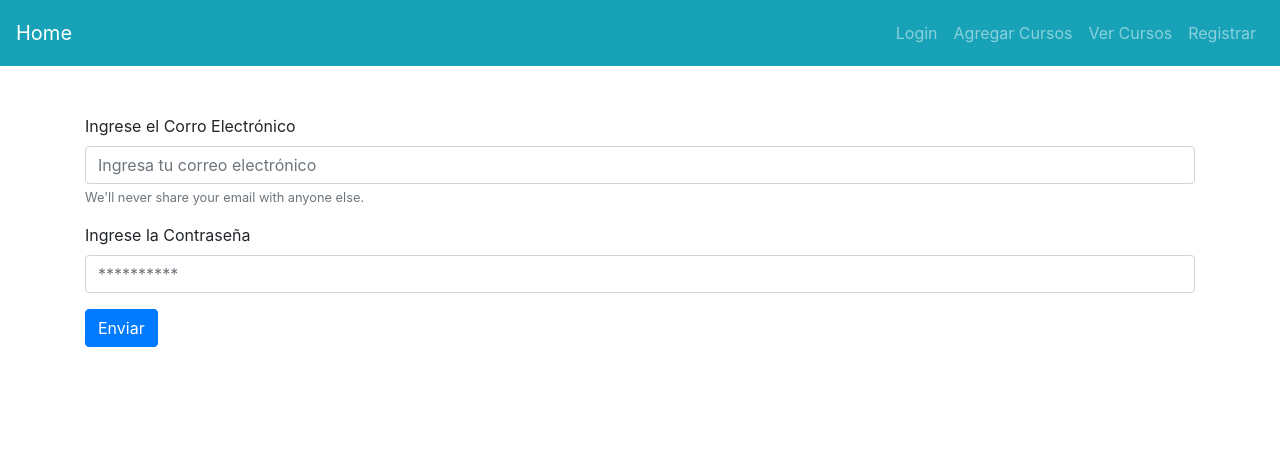
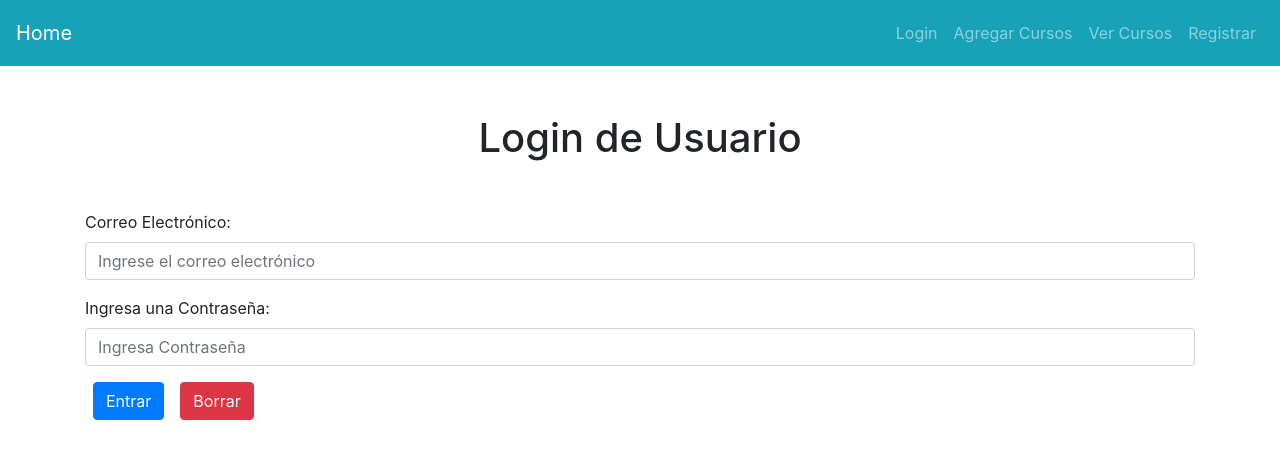
Before and after one commit to JuanDuran85/Martes_AppTodo, a Vue app: page /login in a window 1280 px wide. Shown: the top 458 px of the page. Built offline with nearby package versions, Linux system fonts and the light colour scheme.

Commit message:
cambios en registro

```diff
--- a/src/views/Login.vue
+++ b/src/views/Login.vue
@@ -1,20 +1,23 @@
 <template>
   <div class="mt-5">
-    <form class="mt-4">
+    <h1 class="text-center my-5">Login de Usuario</h1>
+
+    <b-form @submit.prevent="login" @reset="onReset">
       <div class="alert alert-danger" role="alert" v-show="error">
         {{error}}
       </div>
-      <div class="form-group">
-        <label for="exampleInputEmail1">Ingrese el Corro Electrónico</label>
-        <input type="email" class="form-control" aria-describedby="emailHelp" placeholder="Ingresa tu correo electrónico" v-model="correo">
-        <small id="emailHelp" class="form-text text-muted">We'll never share your email with anyone else.</small>
-      </div>
-      <div class="form-group">
-        <label for="exampleInputPassword1">Ingrese la Contraseña</label>
-        <input type="password" class="form-control" placeholder="**********" v-model="clave">
-      </div>
-      <button type="submit" class="btn btn-primary">Enviar</button>
-    </form>
+    <!-- correo -->
+      <b-form-group id="input-group-1" label="Correo Electrónico:" label-for="input-2">
+        <b-form-input id="input-2" v-model="email" type="email" required placeholder="Ingrese el correo electrónico"></b-form-input>
+      </b-form-group>
+    <!-- claves -->
+      <b-form-group id="input-group-2" label="Ingresa una Contraseña:" label-for="input-3">
+        <b-form-input id="input-3" v-model="clave" type="password" required placeholder="Ingresa Contraseña"></b-form-input>
+      </b-form-group>
+    <!-- botones -->
+      <b-button type="submit" variant="primary" class="mx-2">Entrar</b-button>
+      <b-button type="reset" variant="danger" class="mx-2">Borrar</b-button>
+    </b-form>
   </div>
 </template>
 
@@ -23,10 +26,18 @@ export default {
   name: 'Login',
   data() {
     return {
-      correo: '',
+      email: '',
       clave: '',
       error: ''
     }
   },
+  methods: {
+    login() {
+      console.log("login")
+    },
+    onReset(){
+      console.log("reset")
+    }
+  },
 }
 </script>
--- a/src/views/Registro.vue
+++ b/src/views/Registro.vue
@@ -2,34 +2,38 @@
   <div>
     <h1 class="text-center my-5">Registro de Usuario</h1>
 
-    <b-form @submit.prevent="onSubmit" @reset="onReset">
-
+    <b-form @submit.prevent="registro" @reset="onReset">
+    <div class="alert alert-danger" role="alert" v-show="error[0]" v-for="(item, index) in error" :key="index">
+        {{item}}
+      </div>
     <!-- correo -->
       <b-form-group id="input-group-1" label="Correo Electrónico:" label-for="input-1" description="Nunca compartiremos tu correo electrónico">
-        <b-form-input id="input-1" v-model="email" type="email" required placeholder="Ingrese el correo electrónico"></b-form-input>
+        <b-form-input id="input-1" v-model="email" type="email" placeholder="Ingrese el correo electrónico"></b-form-input>
       </b-form-group>
 
     <!-- nombre -->
       <b-form-group id="input-group-2" label="Tu Nombre:" label-for="input-2">
-        <b-form-input id="input-2" v-model="name" type="text" required placeholder="Ingresa tu Nombre"></b-form-input>
+        <b-form-input id="input-2" v-model="name" type="text" placeholder="Ingresa tu Nombre"></b-form-input>
       </b-form-group>
 
     <!-- claves -->
       <b-form-group id="input-group-2" label="Ingresa una Contraseña:" label-for="input-2">
-        <b-form-input id="input-2" v-model="passA" type="password" required placeholder="Ingresa Contraseña"></b-form-input>
+        <b-form-input id="input-2" v-model="passA" type="password" placeholder="Ingresa Contraseña"></b-form-input>
       </b-form-group>
       <b-form-group id="input-group-2" label="Repite tu Contraseña:" label-for="input-2">
-        <b-form-input id="input-2" v-model="passB" type="password" required placeholder="Ingresa de nuevo tu Contraseña"></b-form-input>
+        <b-form-input id="input-2" v-model="passB" type="password" placeholder="Ingresa de nuevo tu Contraseña"></b-form-input>
       </b-form-group>
 
     <!-- botones -->
-      <b-button type="submit" variant="primary">Registrar</b-button>
-      <b-button type="reset" variant="danger">Borrar</b-button>
+      <b-button type="submit" variant="primary" class="mx-2">Registrar</b-button>
+      <b-button type="reset" variant="danger" class="mx-2">Borrar</b-button>
     </b-form>
   </div>
 </template>
 
 <script>
+import firebase from 'firebase';
+
 export default {
     name: 'Registro',
     data() {
@@ -37,9 +41,60 @@ export default {
             email: '',
             passA: '',
             passB: '',
-            name: ''
+            name: '',
+            error: []
         }
     },
+    watch: {
+      passB(){
+          if (this.passA && this.passB && this.passA === this.passB) {
+              this.error = [];
+          }else if(this.error.length == 0) {
+              this.error.push('Las contraseñas no son iguales');
+          }
+      }
+    },
+    methods: {
+        registro() {
+            this.error = [];
+            console.log("registgro");
+            const expresionCorreo = /\w+@\w+\.+[a-z]/;
+            const expresionNombre = /^[a-zA-ZàáÁÀñÑóÓúÚÖöíÍéÉ\s]/;
+
+            if (!expresionCorreo.test(this.email)){
+                this.error.push("Correo Electrónico no es valido");
+            }else if(!expresionNombre.test(this.name) || !this.name.length > 2){
+                this.error.push('El Nombre no es permitido')
+            }else if(!this.passA || !this.passB || this.passA != this.passB || this.passA.length < 6){
+                this.error.push('Error en las contraseñas')
+            }else{
+                firebase.auth().createUserWithEmailAndPassword(this.email,this.passB).then(respuesta => {
+                    return respuesta.user.updateProfile({
+                        displayName: this.name
+                    }).then(()=>{
+                        console.log(respuesta);
+                        this.error = [];
+                        this.name = "";
+                        this.email = "";
+                        this.passA = "";
+                        this.passB = "";
+                        let datosUser = {
+                            displayName: respuesta.user.displayName,
+                            email: respuesta.user.email,
+                            emailVerified: respuesta.user.emailVerified,
+                            uid: respuesta.user.uid
+                        };
+                        this.$store.dispatch('usurioRegistro',datosUser)
+                    })
+                }).catch(error => {
+                    console.error(error);
+                })
+            }
+        },
+        onReset(){
+            console.log("reset")
+        }
+  },
 }
 </script>
 
```
